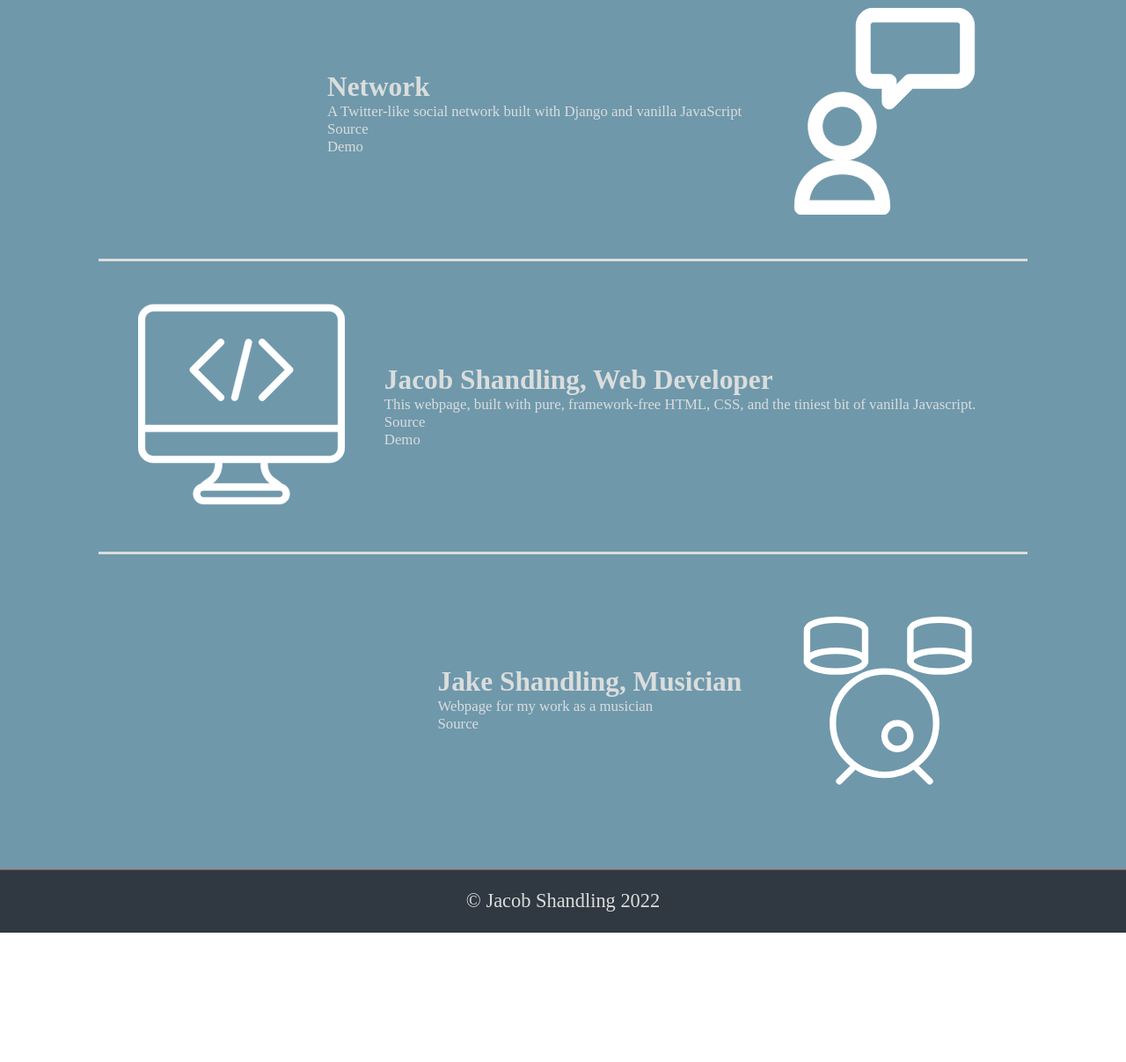
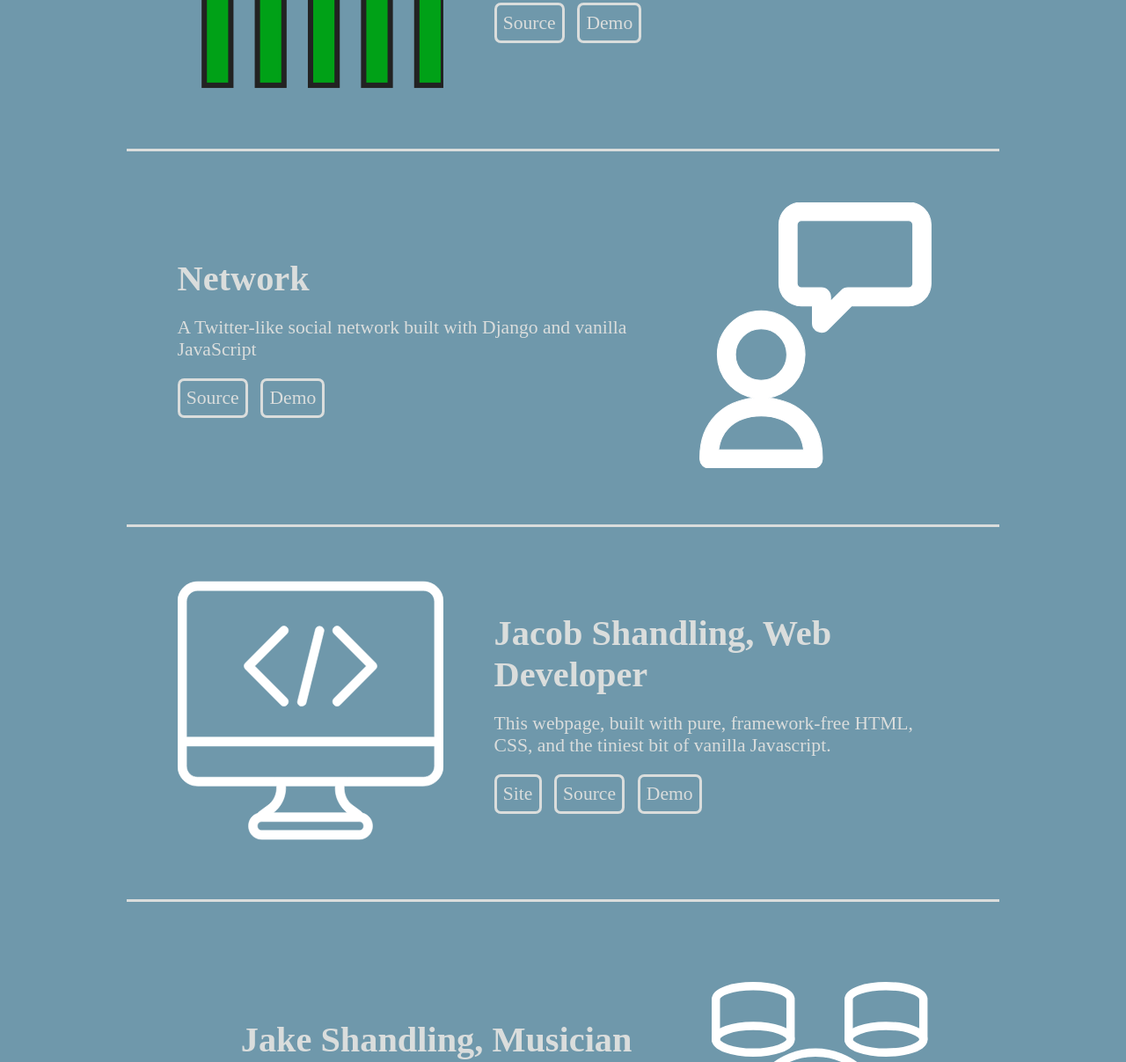
Before and after one commit to jacobshandling/portfolio, a plain HTML site: page index.html in a window 1280 px wide. Shown: the part 1593-2800 px from the top of the page at 88% size. Before the commit the page ends 2653 px from the top, so only its background shows below. Drawn offline with Linux system fonts and the light colour scheme.

Commit message:
Clean up project tiles; increase global font size

```diff
--- a/index.css
+++ b/index.css
@@ -8,7 +8,7 @@
 	--main-gray: #303841;
 	--main-brown: rgb(84 61 48);
 
-	font-size: 0.7vmin;
+	font-size: 0.9vmin;
 }
 
 * {
@@ -235,14 +235,22 @@
 .project-info {
 	display: flex;
 	flex-direction: column;
+	gap: 2.8rem;
+}
+
+.project-links {
+	display: flex;
+	gap: 2rem;
+}
+
+.project-links a {
+	border: solid;
+	border-radius: 1rem;
+	padding: 1rem;
 }
 
 .lalign {
 	justify-content: flex-start;
-}
-
-.lalign .project-info {
-
 }
 
 .ralign {
@@ -266,14 +274,3 @@
 	border-top: 0.2vh solid var(--main-wine);
 	font-size: 4rem;
 }
-
-
-.dots-between li {
-    list-style: none;
-    white-space: nowrap;
-    display: inline;
-}
-
-.dots-between li::after {
-    content: " •";
-}
--- a/index.html
+++ b/index.html
@@ -129,8 +129,10 @@
                         <div class="project-info">
                             <h3>Soundseeker</h3>
                             <p class="project-description">A WIP tool for organizing and juxtaposing musical ideas in the form of short audio recordings</p>
-                            <a href="https://github.com/jacobshandling/soundseeker" class="project-source-link">Source</a>
-                            <a href="https://www.youtube.com/watch?v=dPFgPXtvJ8E&list=PLM2nYtRIuWZ6Et8zmoGK2whErmakG6pj9&index=1" class="project-demo-link">Demo</a>
+                            <div class="project-links">
+                                <a href="https://github.com/jacobshandling/soundseeker" class="project-source-link">Source</a>
+                                <a href="https://www.youtube.com/watch?v=dPFgPXtvJ8E&list=PLM2nYtRIuWZ6Et8zmoGK2whErmakG6pj9&index=1" class="project-demo-link">Demo</a>
+                            </div>
                         </div>
                     </div>
                     <div class="project-tile ralign">
@@ -140,8 +142,10 @@
                         <div class="project-info">
                             <h3>Network</h3>
                             <p class="project-description">A Twitter-like social network built with Django and vanilla JavaScript</p>
-                            <a href="#" class="project-link">Source</a>
-                            <a href="" class="project-demo-link">Demo</a>
+                            <div class="project-links">
+                                <a href="#" class="project-link">Source</a>
+                                <a href="" class="project-demo-link">Demo</a>
+                            </div>
                         </div>
                     </div>
                     <div class="project-tile lalign">
@@ -151,8 +155,11 @@
                         <div class="project-info">
                             <h3><a href="#">Jacob Shandling, Web Developer</a></h3>
                             <p class="project-description">This webpage, built with pure, framework-free HTML, CSS, and the tiniest bit of vanilla Javascript.</p>
-                            <a href="https://github.com/jacobshandling/portfolio" class="project-link">Source</a>
-                            <a href="" class="project-demo-link">Demo</a>
+                            <div class="project-links">
+                                <a href="#">Site</a>
+                                <a href="https://github.com/jacobshandling/portfolio">Source</a>
+                                <a href="">Demo</a>
+                            </div>
                         </div>
                     </div>
                     <div class="project-tile ralign">
@@ -160,9 +167,12 @@
                             <img class="project-preview" src="icons/music-temp.svg">
                         </div>
                         <div class="project-info">
-                            <h3><a href="https://www.jakeshandling.com/">Jake Shandling, Musician</a></h3>
+                            <h3><a href="http://jacobshandling.github.io/music">Jake Shandling, Musician</a></h3>
                             <p class="project-description">Webpage for my work as a musician</p>
-                            <a href="https://github.com/jacobshandling/jacobshandling.github.io" class="project-link">Source</a>
+                            <div class="project-links">
+                                <a href="http://jacobshandling.github.io/music">Site</a>
+                                <a href="https://github.com/jacobshandling/jacobshandling.github.io" class="project-link">Source</a>
+                            </div>
                         </div>
                     </div>
                 </div>
```
